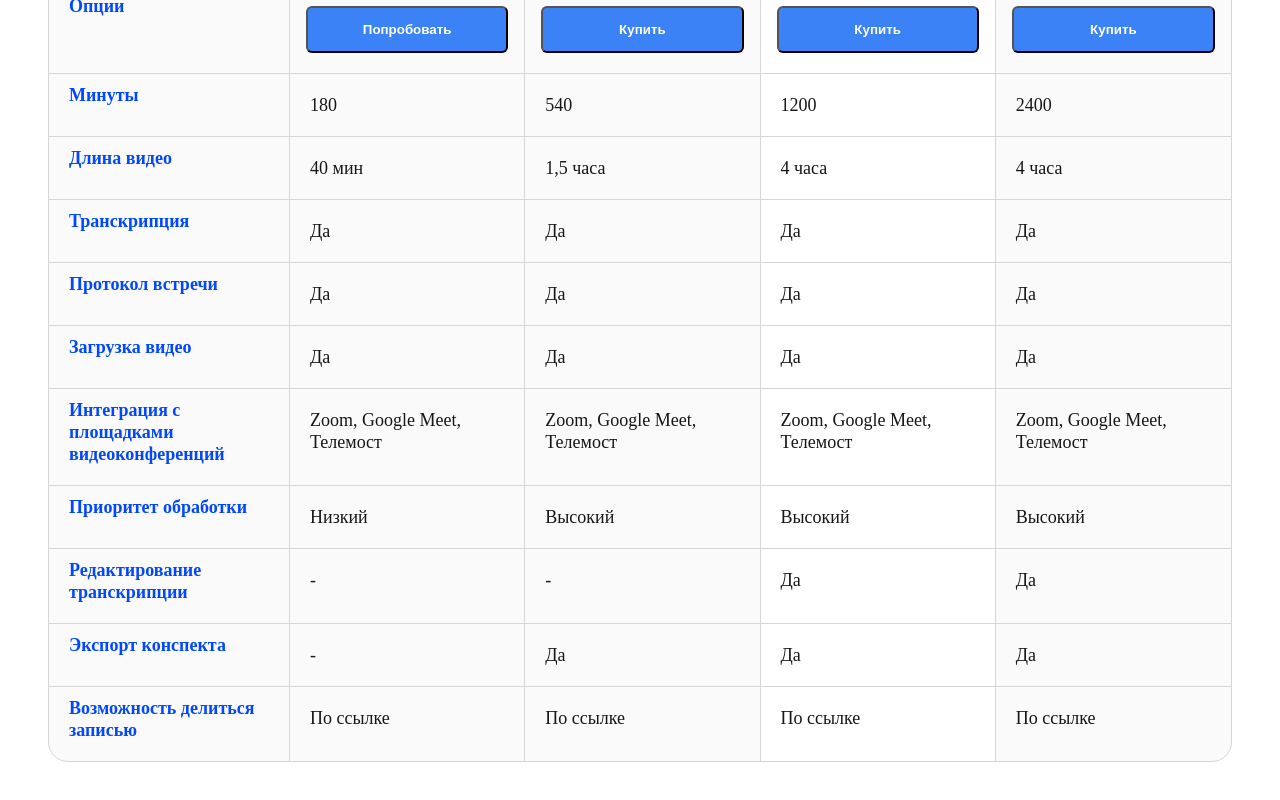
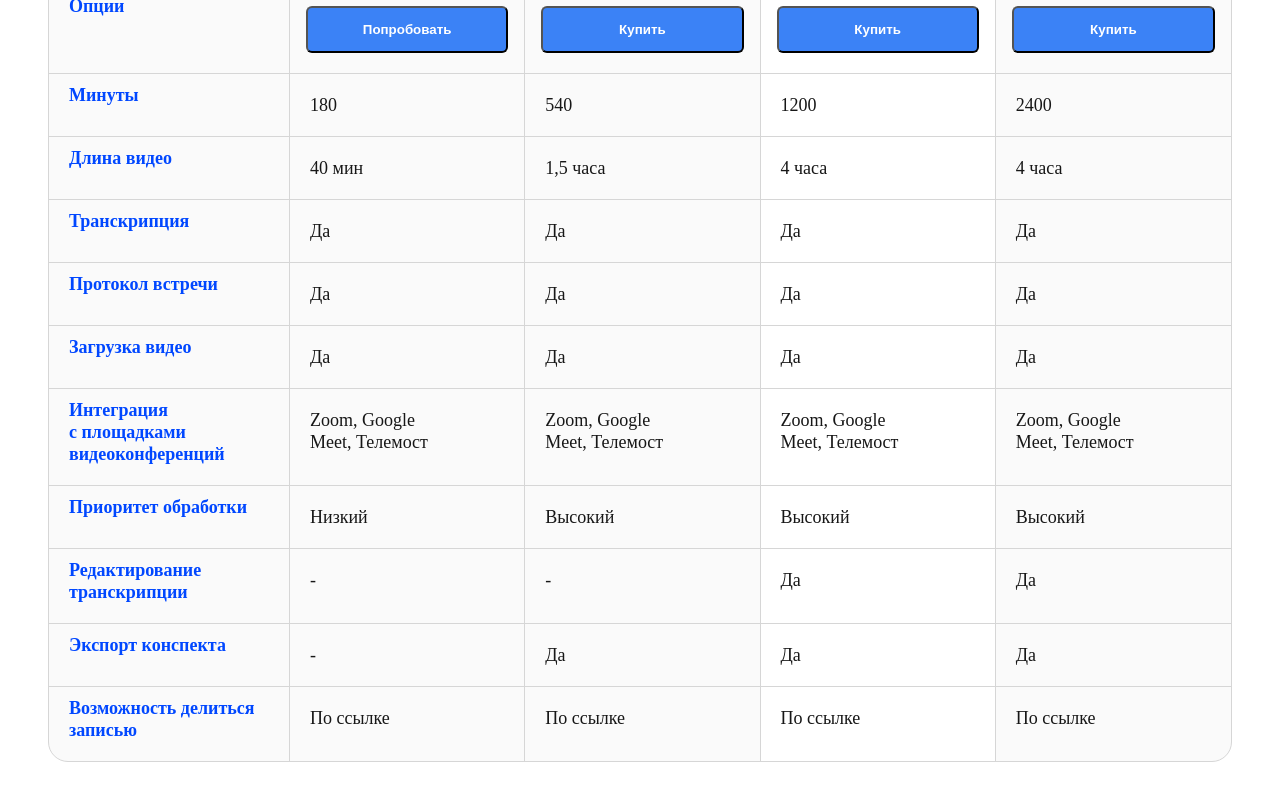
Before and after one commit to Vlasdislav/AIgenda, a Next.js app: page /main-landing in a window 1280 px wide. Shown: the part 799-1599 px from the top of the page. Built offline with nearby package versions, Linux system fonts and the light colour scheme.

Commit message:
fixed context for table

```diff
--- a/src/components/parts/table/table-adaptive.tsx
+++ b/src/components/parts/table/table-adaptive.tsx
@@ -100,7 +100,7 @@ type Plan = {
   price: string;
   features: string[];
   highlight?: boolean;
-  withTariffNote?: boolean;
+  withTariffNote?: number;
 };
 
 const plans: Plan[] = [
@@ -137,7 +137,7 @@ const plans: Plan[] = [
       'Высокий приоритет обработки',
       'Хранение файлов 1 год',
     ],
-    withTariffNote: true,
+    withTariffNote: 11,
   },
   {
     name: 'MAX',
@@ -158,7 +158,7 @@ const plans: Plan[] = [
       'Возможность делиться записью по ссылке',
     ],
     highlight: true,
-    withTariffNote: true,
+    withTariffNote: 8,
   },
   {
     name: 'PRO MAX',
@@ -178,7 +178,7 @@ const plans: Plan[] = [
       'Создание папок',
       'Возможность делиться записью по ссылке',
     ],
-    withTariffNote: true,
+    withTariffNote: 8,
   },
 ];
 
@@ -193,7 +193,7 @@ const TableAdaptive: React.FC = () => {
           </PricingHeader>
           <ButtonFeature><ButtonTable text={plan.name === 'FREE' ? "Попробовать" : "Купить"} /></ButtonFeature>
           {plan.features.map((feature, i) => (
-            <PricingFeature key={i} className={plan.withTariffNote && i === plan.features.length - 1 ? 'with-tariff' : ''}>
+            <PricingFeature key={i} className={plan.withTariffNote && i === plan.withTariffNote ? 'with-tariff' : ''}>
               {feature}
             </PricingFeature>
           ))}
--- a/src/components/parts/table/table-desktop.tsx
+++ b/src/components/parts/table/table-desktop.tsx
@@ -76,14 +76,21 @@ const HighlightText = styled.span`
   display: inline-block;
 `;
 
-const pricingData = [
-  { plan: 'FREE', price: '0₽ / мес', options: ['Попробовать', '180', '40 мин', 'Да', 'Да', 'Да', 'Zoom, Google Meet, Телемост', 'Низкий', '-', '-', 'По ссылке'] },
-  { plan: 'START', price: '990₽ / мес', options: ['Купить', '540', '1,5 часа', 'Да', 'Да', 'Да', 'Zoom, Google Meet, Телемост', 'Высокий', '-', 'Да', 'По ссылке'] },
-  { plan: 'MAX', price: '1890₽ / мес', options: ['Купить', '1200', '4 часа', 'Да', 'Да', 'Да', 'Zoom, Google Meet, Телемост', 'Высокий', 'Да', 'Да', 'По ссылке'], highlight: true },
-  { plan: 'PRO MAX', price: '3190₽ / мес', options: ['Купить', '2400', '4 часа', 'Да', 'Да', 'Да', 'Zoom, Google Meet, Телемост', 'Высокий', 'Да', 'Да', 'По ссылке'] },
+type pricingDataType = {
+  plan: string,
+  price: number,
+  options: React.ReactNode[],
+  highlight?: boolean
+}
+
+const pricingData: pricingDataType[] = [
+  { plan: 'FREE', price: 0, options: ['Попробовать', '180', '40 мин', 'Да', 'Да', 'Да', <span>Zoom, Google <br/> Meet, Телемост</span>, 'Низкий', '-', '-', 'По ссылке'] },
+  { plan: 'START', price: 990, options: ['Купить', '540', '1,5 часа', 'Да', 'Да', 'Да', <span>Zoom, Google <br/> Meet, Телемост</span>, 'Высокий', '-', 'Да', 'По ссылке'] },
+  { plan: 'MAX', price: 1890, options: ['Купить', '1200', '4 часа', 'Да', 'Да', 'Да', <span>Zoom, Google <br/> Meet, Телемост</span>, 'Высокий', 'Да', 'Да', 'По ссылке'], highlight: true },
+  { plan: 'PRO MAX', price: 3190, options: ['Купить', '2400', '4 часа', 'Да', 'Да', 'Да', <span>Zoom, Google <br/> Meet, Телемост</span>, 'Высокий', 'Да', 'Да', 'По ссылке'] },
 ];
 
-const namesRows = ['Минуты', 'Длина видео', 'Транскрипция', 'Протокол встречи', 'Загрузка видео', 'Интеграция с площадками видеоконференций', 'Приоритет обработки', 'Редактирование транскрипции', 'Экспорт конспекта', 'Возможность делиться записью']
+const namesRows = ['Минуты', 'Длина видео', 'Транскрипция', 'Протокол встречи', 'Загрузка видео', <span>Интеграция <br/> с площадками <br/> видеоконференций</span>, 'Приоритет обработки', 'Редактирование транскрипции', 'Экспорт конспекта', 'Возможность делиться записью']
 
 const TableDesktop = () => {
   return (
@@ -99,7 +106,7 @@ const TableDesktop = () => {
       <TableRow className="title">Цена</TableRow>
       {pricingData.map((data, index) => (
         <TableRow key={index} className={`price ${data.highlight ? 'highlight' : ''}`}>
-          {data.price}
+          {`${data.price}₽ / мес`}
         </TableRow>
       ))}
 
--- a/src/components/parts/table/ui/button-table.tsx
+++ b/src/components/parts/table/ui/button-table.tsx
@@ -1,12 +1,13 @@
 import styled from "styled-components";
 import { ButtonTag } from "../../../ui/button";
+import React from "react";
 
 const ButtonTableTag = styled(ButtonTag)`
     width: 100%;
 `;
 
 type ButtonProps = {
-    text?: string;
+    text?: React.ReactNode;
     icon?: React.ReactNode;
     primary?: boolean;
     onClick?: () => void;
--- a/src/pages/_document.tsx
+++ /dev/null
@@ -1,33 +0,0 @@
-import Document, { Html, Head, Main, NextScript } from 'next/document';
-import { ServerStyleSheet } from 'styled-components';
-
-export default class MyDocument extends Document {
-  static async getInitialProps(ctx) {
-    const sheet = new ServerStyleSheet();
-    const originalRenderPage = ctx.renderPage;
-
-    ctx.renderPage = () =>
-      originalRenderPage({
-        enhanceApp: (App) => (props) => sheet.collectStyles(<App {...props} />),
-      });
-
-    const initialProps = await Document.getInitialProps(ctx);
-    const styleTags = sheet.getStyleElement();
-
-    return { ...initialProps, styleTags };
-  }
-
-  render() {
-    return (
-      <Html>
-        <Head>
-          {this.props.styles}
-        </Head>
-        <body>
-          <Main />
-          <NextScript />
-        </body>
-      </Html>
-    );
-  }
-}
```
